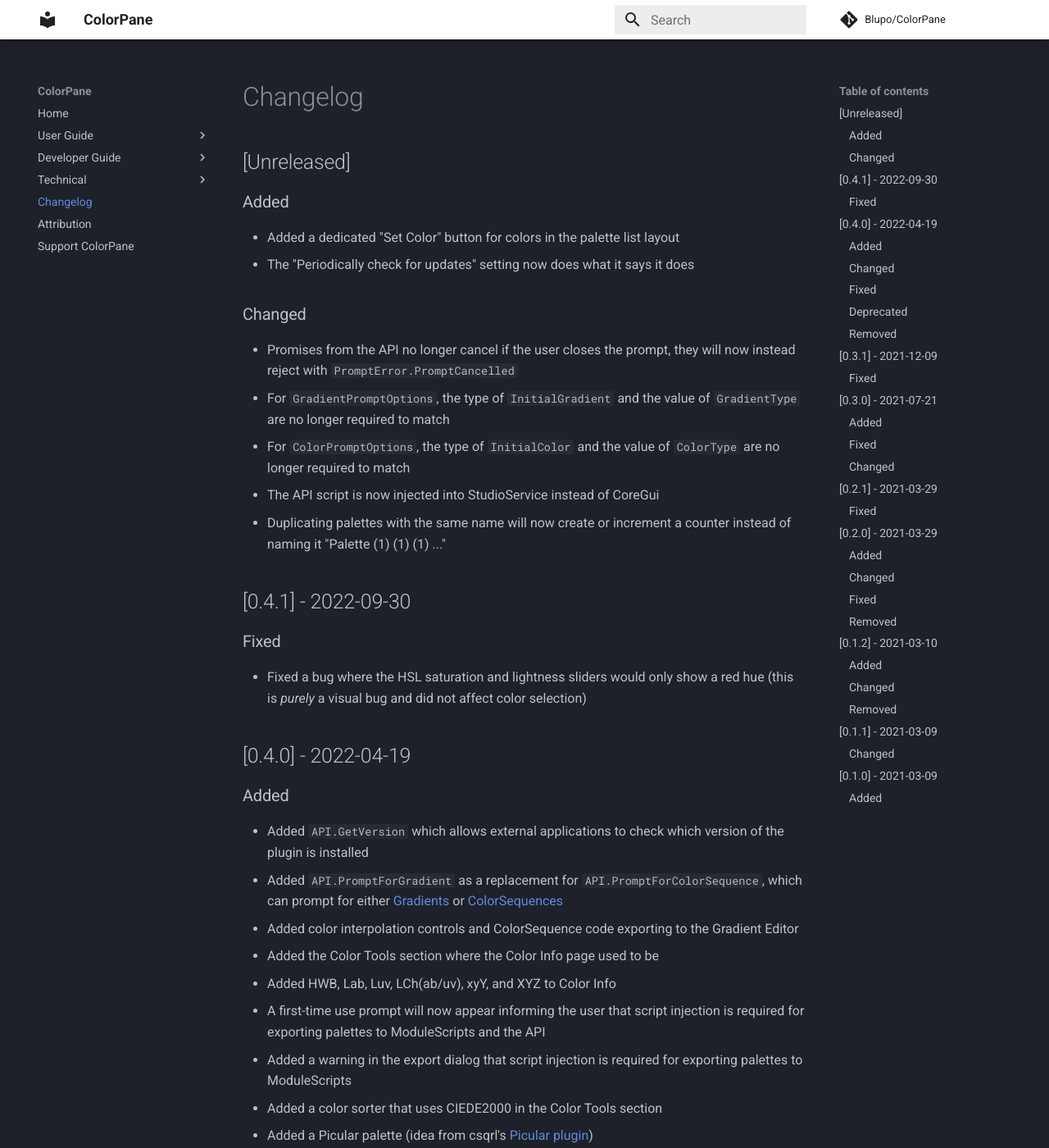
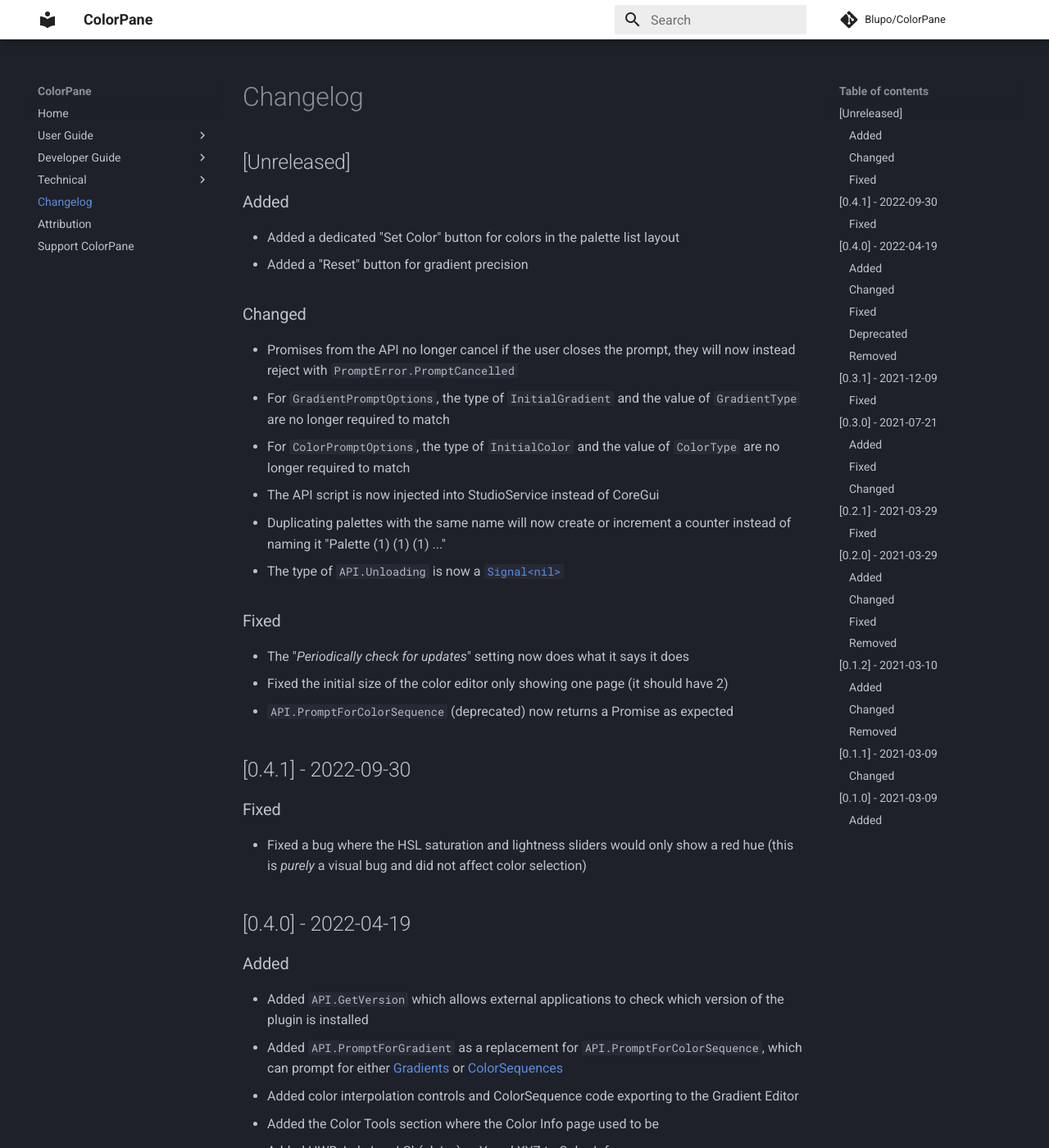
Before and after one commit to Blupo/ColorPane, an MkDocs documentation site: the page built from docs/changelog.md, in a window 1280 px wide and 1400 px high. Shown: the whole window at 82% size. Built offline with MkDocs 1.6.1 and Material for MkDocs 9.7.7, drawn with Linux system fonts in a browser that asks for light colours; comment, search, counter and statistics services are not loaded.

Commit message:
Add gradient precision reset button
- Fix regressions

```diff
--- a/docs/changelog.md
+++ b/docs/changelog.md
@@ -2,7 +2,7 @@
 
 ### Added
 - Added a dedicated "Set Color" button for colors in the palette list layout
-- The "Periodically check for updates" setting now does what it says it does
+- Added a "Reset" button for gradient precision
 
 ### Changed
 - Promises from the API no longer cancel if the user closes the prompt, they will now instead reject with `PromptError.PromptCancelled`
@@ -10,6 +10,12 @@
 - For `ColorPromptOptions`, the type of `InitialColor` and the value of `ColorType` are no longer required to match
 - The API script is now injected into StudioService instead of CoreGui
 - Duplicating palettes with the same name will now create or increment a counter instead of naming it "Palette (1) (1) (1) ..."
+- The type of `API.Unloading` is now a [`Signal<nil>`](https://roblox.github.io/signal-lua-internal/api-reference/#types)
+
+### Fixed
+- The "*Periodically check for updates*" setting now does what it says it does
+- Fixed the initial size of the color editor only showing one page (it should have 2)
+- `API.PromptForColorSequence` (deprecated) now returns a Promise as expected
 
 ## [0.4.1] - 2022-09-30
 
```
Also changed, not shown: 4 other files.
